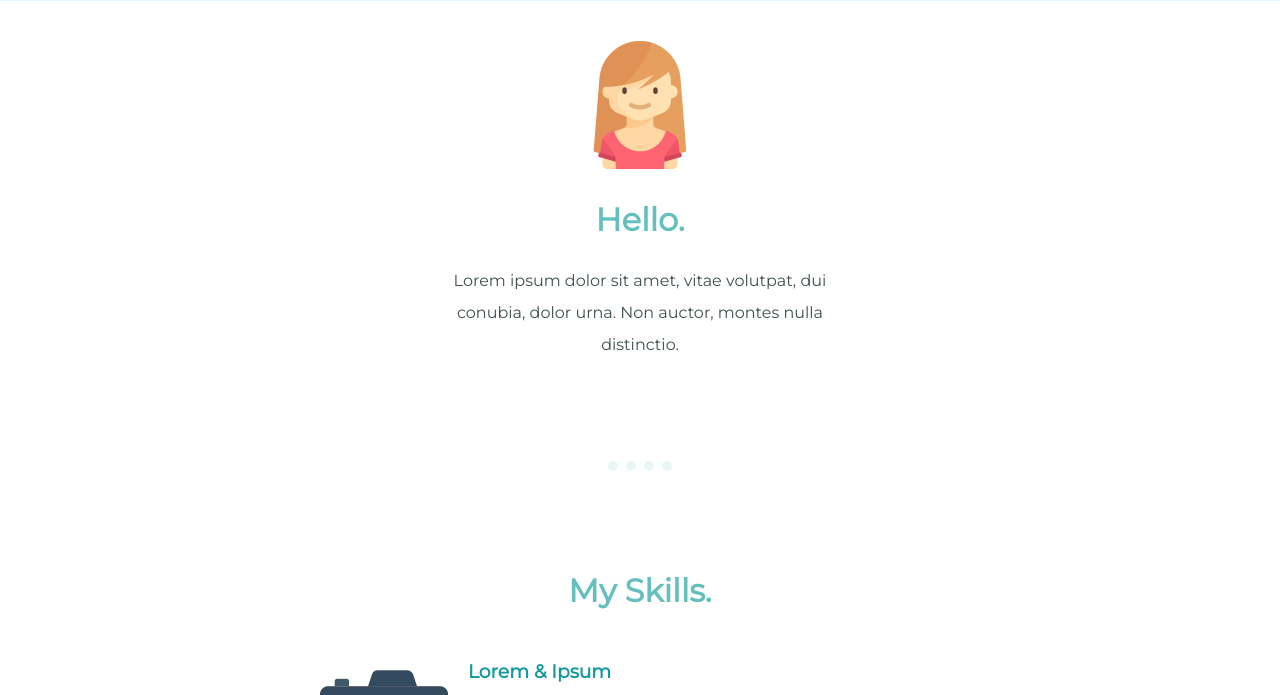
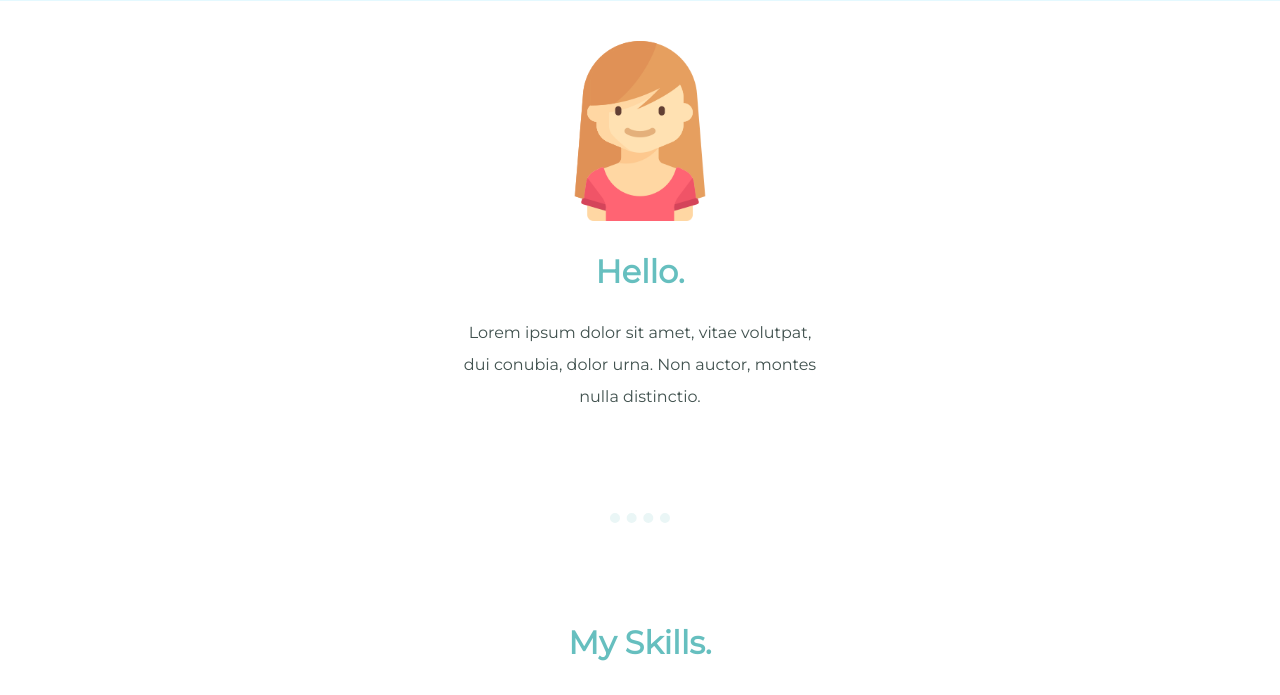
Before and after one commit to mala-biedronka/css_my-site, a plain HTML site: page index.html in a window 1280 px wide. Shown: the part 744-1439 px from the top of the page. Drawn offline with Linux system fonts and the light colour scheme.

Commit message:
centering middle container

```diff
--- a/css/styles.css
+++ b/css/styles.css
@@ -1,8 +1,18 @@
+
+
 body {
-    margin: 0;
+    margin: 0 auto;
     text-align: center;
     font-family: 'Merriweather', serif;
     color: #40514E;
+}
+
+/*Top container*/
+
+.top-container {
+    background-color: #e4f9ff;
+    position: relative;
+    padding-top: 100px;
 }
 
 h1 {
@@ -10,6 +20,28 @@ h1 {
     font-size: 5.625rem;
     color: #66BFBF;
     margin-bottom: 0;
+}
+
+span {
+    text-decoration: underline;
+}
+
+.top-cloud {
+    position: absolute;
+    top: 50px;
+    right: 450px;
+}
+
+.bottom-cloud {
+    position: absolute;
+}
+
+
+/*Middle container*/
+
+.middle-container {
+    width: 1200px;
+    margin: 0 auto;
 }
 
 h2 {
@@ -23,35 +55,27 @@ h3 {
     color: #11999E;
 }
 
-span {
-    text-decoration: underline;
+    /*Profile container*/
+
+.profile-img {
+    width: 15%;
+    margin-top: 40px;
 }
 
-.footer-link {
-    color: #11999E;
-    text-decoration: none;
-    margin: 10px 20px;
+.profile-info {
+    width: 30%;
+    margin: auto;
+    font-family: 'Montserrat', sans-serif;
 }
 
-.footer-link:hover {
-    color: #EAF6F6;
+hr {
+    width: 5%;
+    border-style: none;
+    border-bottom: 10px dotted #EAF6F6;
+    margin: 100px auto;
 }
 
-.top-container {
-    background-color: #e4f9ff;
-    position: relative;
-    padding-top: 100px;
-}
-
-.top-cloud {
-    position: absolute;
-    top: 50px;
-    right: 450px;
-}
-
-.bottom-cloud {
-    position: absolute;
-}
+    /*Skill container*/
 
 .skill-row {
     width: 50%;
@@ -65,29 +89,10 @@ span {
     margin-right: 20px;
 }
 
-.profile-img {
-    width: 10%;
-    margin-top: 40px;
-}
-
 .list-img {
     width: 20%;
     float: right;
     margin-right: 20px;
-}
-
-.profile-info {
-    width: 30%;
-    margin: auto;
-    font-family: 'Montserrat', sans-serif;
-}
-
-hr {
-    width: 5%;
-    border-style: none;
-    border-bottom: 10px dotted #EAF6F6;
-    margin: 100px auto;
-
 }
 
 .bottom-container {
@@ -95,13 +100,7 @@ hr {
     padding: 40px 0 10px;
 }
 
-.copyright {
-    color: #EAF6F6;
-    margin: 26px 0 10px;
-    font-family: 'Montserrat', sans-serif;
-    font-size: 0.85rem;
-}
-
+    /*Contact me container*/
 .button {
     width: 130px;
     height: 30px;
@@ -110,29 +109,6 @@ hr {
     margin: 40px auto 60px;
     padding-top: 10px;
 }
-
-
-
-/* .button {*/
-/*    background:linear-gradient(to bottom, #11cdd4 5%, #11999e 100%);*/
-/*    background-color:#11cdd4;*/
-/*    border-radius:8px;*/
-/*    display:inline-block;*/
-/*    cursor:pointer;*/
-/*    color:#ffffff;*/
-/*    font-family:Arial;*/
-/*    font-size:20px;*/
-/*    padding:16px 31px;*/
-/*    text-decoration:none;*/
-/*}*/
-/*.button:hover {*/
-/*    background:linear-gradient(to bottom, #11999e 5%, #11cdd4 100%);*/
-/*    background-color:#11999e;*/
-/*}*/
-/*.button:active {*/
-/*    position:relative;*/
-/*    top:1px;*/
-/*}*/
 
 .btn {
     text-decoration: none;
@@ -148,3 +124,21 @@ p {
     width: 40%;
     margin: 40px auto 60px;
 }
+
+/*Bottom container*/
+.footer-link {
+    color: #11999E;
+    text-decoration: none;
+    margin: 10px 20px;
+}
+
+.footer-link:hover {
+    color: #EAF6F6;
+}
+
+.copyright {
+    color: #EAF6F6;
+    margin: 26px 0 10px;
+    font-family: 'Montserrat', sans-serif;
+    font-size: 0.85rem;
+}
```
Also changed, not shown: index.html (+2 -3 lines).
